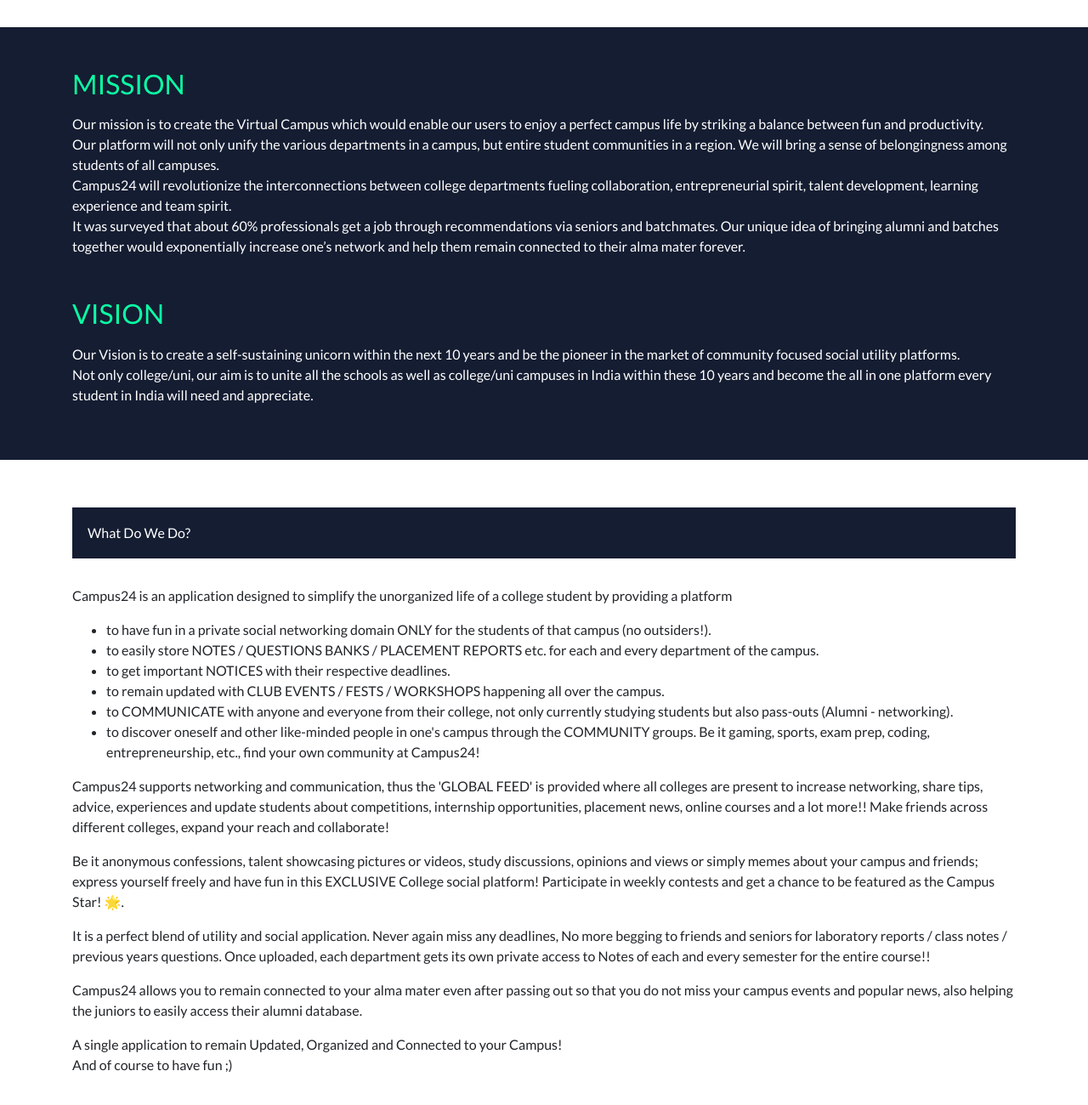
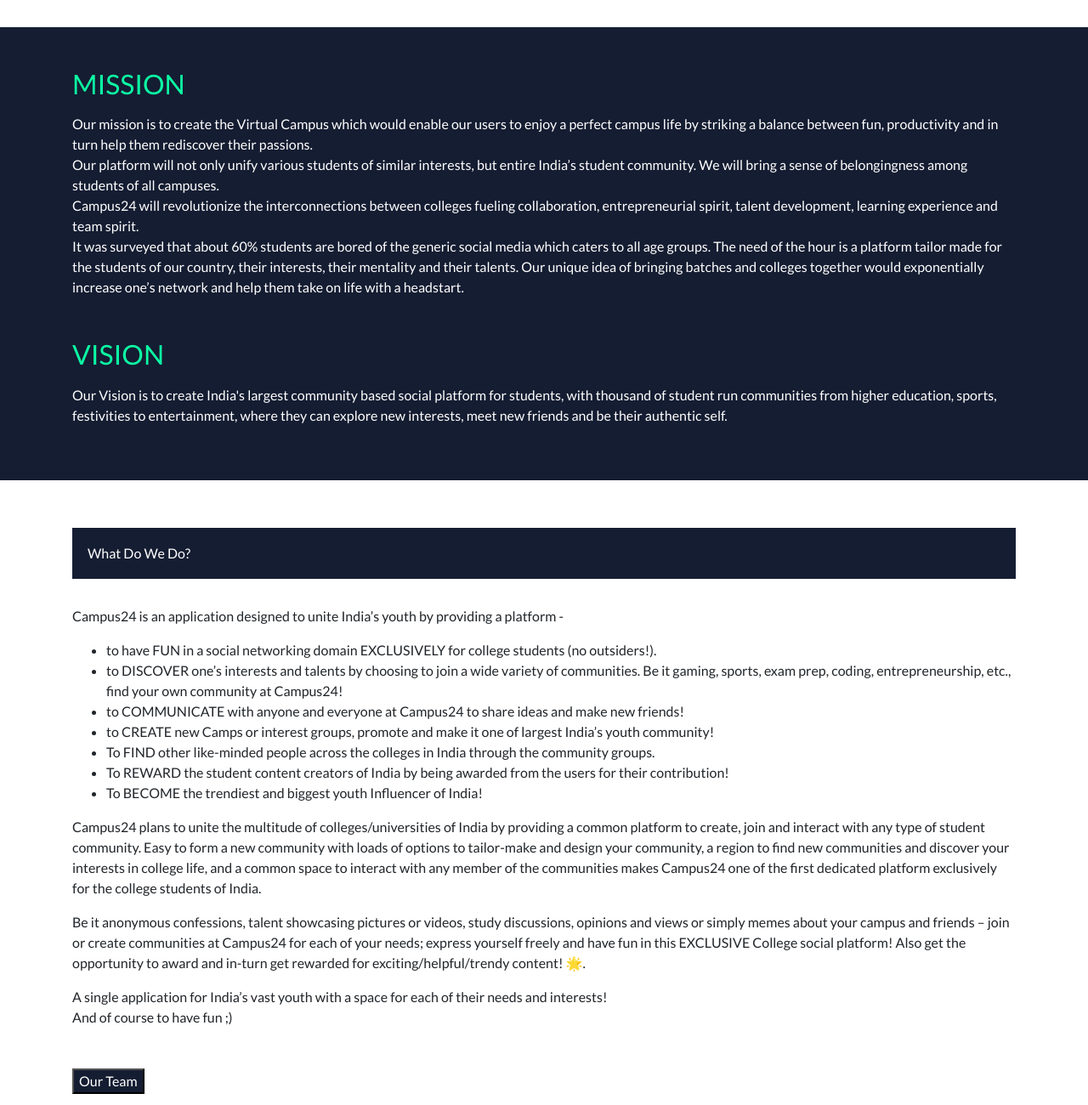
Before and after one commit to Campus24web-Team/campus24.in, a Gatsby site: page /about-us in a window 1280 px wide. Shown: the part 1000-2300 px from the top of the page at 85% size. Built offline with nearby package versions, Linux system fonts and the light colour scheme; Gatsby itself is replaced by a stand-in of ours.

Commit message:
about-us, privacy, why24 content changed

```diff
--- a/src/pages/about-us.js
+++ b/src/pages/about-us.js
@@ -95,34 +95,24 @@
                         <p>
                             Our mission is to create the Virtual Campus which would
                             enable our users to enjoy a perfect campus life by striking
-                            a balance between fun and productivity.
+                            a balance between fun, productivity and in turn help them rediscover their passions.
                         <br />
-                        Our platform will not only unify the various departments in
-                        a campus, but entire student communities in a region. We
-                        will bring a sense of belongingness among students of all
-                        campuses.
+                        Our platform will not only unify various students of similar interests, but entire India’s student community.
+                        We will bring a sense of belongingness among students of all campuses.
                         <br />
-                        Campus24 will revolutionize the interconnections between
-                        college departments fueling collaboration, entrepreneurial
-                        spirit, talent development, learning experience and team
-                        spirit.
+                        Campus24 will revolutionize the interconnections between colleges fueling collaboration, entrepreneurial spirit,
+                        talent development, learning experience and team spirit.
                         <br />
-                        It was surveyed that about 60% professionals get a job
-                        through recommendations via seniors and batchmates. Our
-                        unique idea of bringing alumni and batches together would
-                        exponentially increase one’s network and help them remain
-                        connected to their alma mater forever.
+                        It was surveyed that about 60% students are bored of the generic social media which caters to all age groups.
+                        The need of the hour is a platform tailor made for the students of our country, their interests, their mentality and their talents. Our unique idea of bringing batches and colleges together would exponentially
+                        increase one’s network and help them take on life with a headstart.
                         </p>
                         <h2 className="mt-5" style={{ color: "#0cffa5" }}>VISION</h2>
                         <p>
-                            Our Vision is to create a self-sustaining unicorn within the
-                            next 10 years and be the pioneer in the market of community
-                            focused social utility platforms.
-                        <br />
-                        Not only college/uni, our aim is to unite all the schools as
-                        well as college/uni campuses in India within these 10 years
-                        and become the all in one platform every student in India
-                        will need and appreciate.
+                        Our Vision is to create India's largest community based social platform for students, with thousand
+                        of student run communities from higher education, sports, festivities to entertainment, where
+                        they can explore new interests, meet new friends and be their authentic self.
+
                         </p>
                     </div>
                 </section>
@@ -139,77 +129,50 @@
                     </div>
                     <div className="container text" style={{ position: "relative", top: "0" }}>
                         <p>
-                            Campus24 is an application designed to simplify the
-                            unorganized life of a college student by providing a
-                            platform
+                        Campus24 is an application designed to unite India’s youth by providing a platform -
                         </p>
                         <ul>
                             <li>
-                                to have fun in a private social networking domain ONLY
-                                for the students of that campus (no outsiders!).
+                            to have FUN in a social networking domain EXCLUSIVELY for college students (no outsiders!).
                             </li>
                             <li>
-                                to easily store NOTES / QUESTIONS BANKS / PLACEMENT
-                                REPORTS etc. for each and every department of the
-                                campus.
+                            to DISCOVER one’s interests and talents by choosing to join a wide variety of communities. Be it gaming, sports, exam prep, coding, entrepreneurship, etc., find your own community at Campus24!
                             </li>
                             <li>
-                                to get important NOTICES with their respective
-                                deadlines.
+                            to COMMUNICATE with anyone and everyone at Campus24 to share ideas and make new friends!
                             </li>
                             <li>
-                                to remain updated with CLUB EVENTS / FESTS / WORKSHOPS
-                                happening all over the campus.
+                            to CREATE new Camps or interest groups, promote and make it one of largest India’s youth community!
                             </li>
                             <li>
-                                to COMMUNICATE with anyone and everyone from their
-                                college, not only currently studying students but also
-                                pass-outs (Alumni - networking).
+                            To FIND other like-minded people across the colleges in India through the community groups.
                             </li>
                             <li>
-                                to discover oneself and other like-minded people in
-                                one's campus through the COMMUNITY groups. Be it gaming,
-                                sports, exam prep, coding, entrepreneurship, etc., find
-                                your own community at Campus24!
+                            To REWARD the student content creators of India by being awarded from the users for their contribution!
+                            </li>
+                            <li>
+                            To BECOME the trendiest and biggest youth Influencer of India!
                             </li>
                         </ul>
                         <p>
-                            Campus24 supports networking and communication, thus the
-                            'GLOBAL FEED' is provided where all colleges are present to
-                            increase networking, share tips, advice, experiences and
-                            update students about competitions, internship
-                            opportunities, placement news, online courses and a lot
-                            more!! Make friends across different colleges, expand your
-                            reach and collaborate!
+                        Campus24 plans to unite the multitude of colleges/universities of India by providing a common
+                        platform to create, join and interact with any type of student community. Easy to form a new community
+                        with loads of options to tailor-make and design your community, a region to find new communities and discover
+                        your interests in college life, and a common space to interact with any member of the communities makes Campus24
+                        one of the first dedicated platform exclusively for the college students of India.
                         </p>
                         <p>
-                            Be it anonymous confessions, talent showcasing pictures or
-                            videos, study discussions, opinions and views or simply
-                            memes about your campus and friends; express yourself freely
-                            and have fun in this EXCLUSIVE College social platform!
-                            Participate in weekly contests and get a chance to be
-                            featured as the Campus Star! <span role="img" aria-label="star">🌟</span>.
+                        Be it anonymous confessions, talent showcasing pictures or videos, study discussions, opinions and views or
+                        simply memes about your campus and friends – join or create communities at Campus24 for each of your needs;
+                        express yourself freely and have fun in this EXCLUSIVE College social platform! Also get the opportunity to award
+                        and in-turn get rewarded for exciting/helpful/trendy content! <span role="img" aria-label="star">🌟</span>.
                         </p>
                         <p>
-                            It is a perfect blend of utility and social application.
-                            Never again miss any deadlines, No more begging to friends
-                            and seniors for laboratory reports / class notes / previous
-                            years questions. Once uploaded, each department gets its own
-                            private access to Notes of each and every semester for the
-                            entire course!!
-                        </p>
-                        <p>
-                            Campus24 allows you to remain connected to your alma mater
-                            even after passing out so that you do not miss your campus
-                            events and popular news, also helping the juniors to easily
-                            access their alumni database.
-                        </p>
-                        <p>
-                            A single application to remain Updated, Organized and
-                            Connected to your Campus!
-                             <br />
+                        A single application for India’s vast youth with a space for each of their needs and interests!
+                        <br />
                             And of course to have fun ;)
                         </p>
+
                     </div>
                 </section>
                 <div className="container mt-5">
```
Also changed, not shown: src/pages/privacy.js (+50 -50 lines), src/pages/why-campus24.js (+12 -15 lines).
